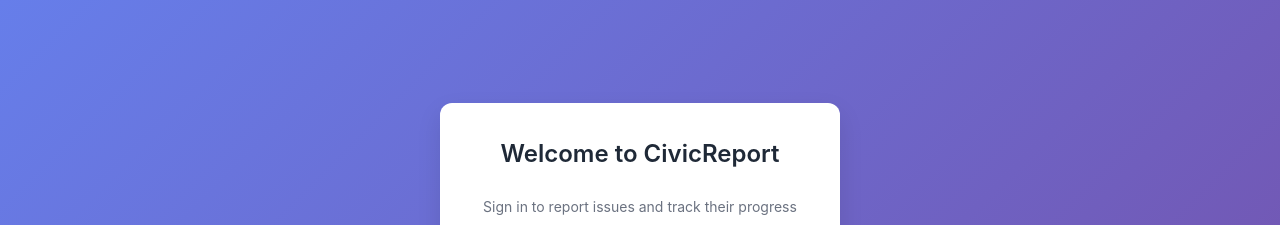
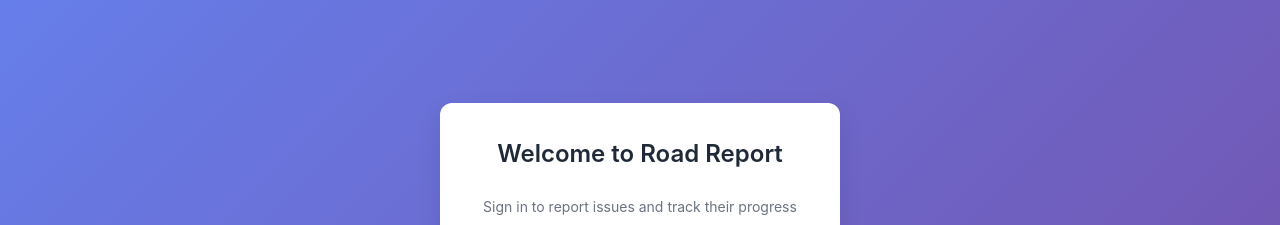
Before and after one commit to GunagyeJain/Road-Report, a React (Vite) app: page /login in a window 1280 px wide. Shown: the top 225 px of the page. Built offline with nearby package versions, Linux system fonts and the light colour scheme; no server answers.

Commit message:
Add comprehensive project documentation

```diff
--- a/src/components/auth/Login.tsx
+++ b/src/components/auth/Login.tsx
@@ -47,7 +47,7 @@
   return (
     <div className={styles.authContainer}>
       <div className={styles.authCard}>
-        <h2 className={styles.authTitle}>Welcome to CivicReport</h2>
+        <h2 className={styles.authTitle}>Welcome to Road Report</h2>
         <p className={styles.subtitle}>
           Sign in to report issues and track their progress
         </p>
--- a/src/pages/SimpleDashboard.tsx
+++ b/src/pages/SimpleDashboard.tsx
@@ -113,7 +113,7 @@
         >
           <div style={{ fontSize: "3rem", marginBottom: "1rem" }}>🏘️</div>
           <h3 style={{ margin: "0 0 1rem", color: "#1e293b" }}>
-            Welcome to Community CivicReport!
+            Welcome to Community RoadReport!
           </h3>
           <p
             style={{
```
Also changed, not shown: 1 other file (tests, documents, lock files or other folders).
